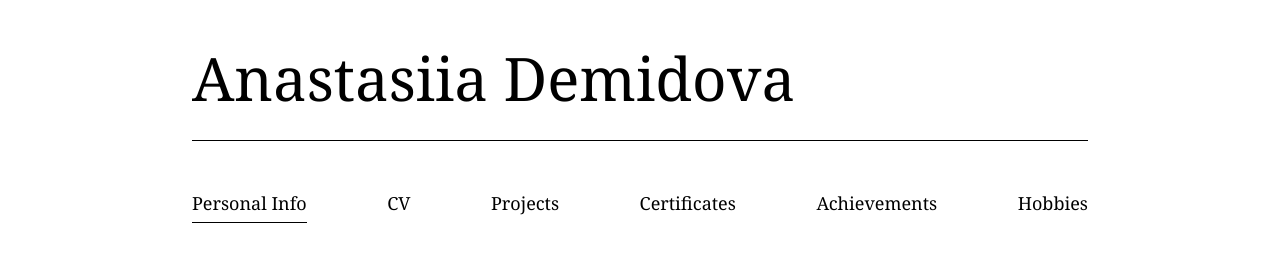
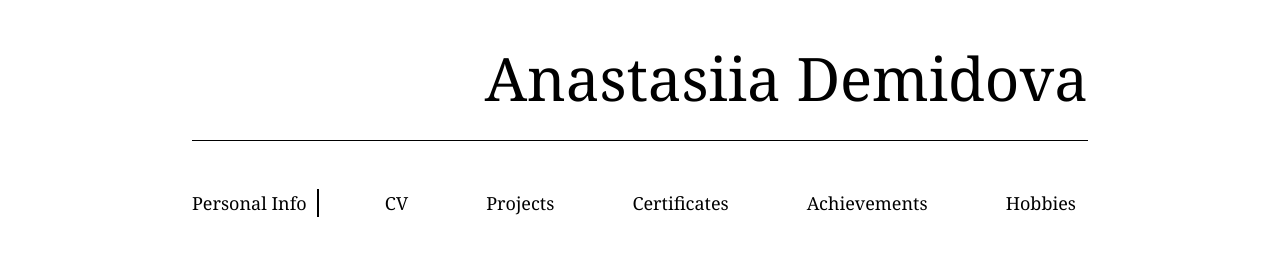
Before and after one commit to stDem/Personal-website, a React (Vite) app: page / in a window 1280 px wide. Shown: the top 271 px of the page. Built offline with nearby package versions, Linux system fonts and the light colour scheme.

Commit message:
Refactor header and navigation
Move name to the right side and change active section highlight to a right-side line.

```diff
--- a/src/index.css
+++ b/src/index.css
@@ -118,7 +118,7 @@ All colors MUST be HSL.
 
 @layer components {
   .academic-tab {
-    @apply text-lg text-foreground font-serif relative pb-1 bg-transparent border-0 cursor-pointer transition-all duration-200;
+    @apply text-lg text-foreground font-serif relative pr-3 bg-transparent border-0 cursor-pointer transition-all duration-200;
   }
 
   .academic-tab:hover {
@@ -132,10 +132,10 @@ All colors MUST be HSL.
   .academic-tab.active::after {
     content: '';
     position: absolute;
-    bottom: -2px;
-    left: 0;
+    top: 0;
     right: 0;
-    height: 1px;
+    bottom: 0;
+    width: 2px;
     background-color: hsl(var(--foreground));
   }
 }
--- a/src/pages/Index.tsx
+++ b/src/pages/Index.tsx
@@ -34,7 +34,7 @@ const Index = () => {
   return (
     <div className="min-h-screen">
       <div className="container mx-auto px-4 py-12">
-        <header className="text-left mb-12 max-w-4xl mx-auto">
+        <header className="text-right mb-12 max-w-4xl mx-auto">
           <h1 className="text-6xl text-foreground mb-8 font-serif font-normal">
             Anastasiia Demidova
           </h1>
```
